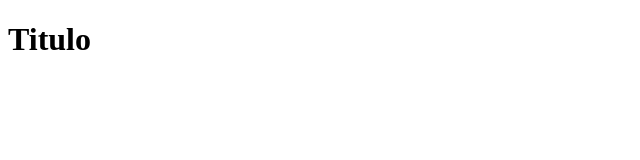
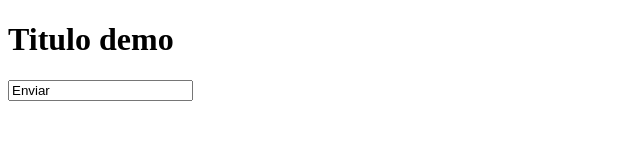
Before and after one commit to Steven10695/Demo, a plain HTML site: page index.html in a window 1280 px wide. Shown: the whole page, without its empty margins (0-640 px from the left). Drawn offline with Linux system fonts and the light colour scheme.

Commit message:
Se agrego boton form1

```diff
--- a/index.html
+++ b/index.html
@@ -7,7 +7,10 @@
     <title>Document</title>
 </head>
 <body>
-    <h1>Titulo</h1>
+    <h1>Titulo demo</h1>
+    <form action="" method="GET">
+        <input type="botton" value="Enviar">
+    </form>
 
 </body>
 </html>
```
